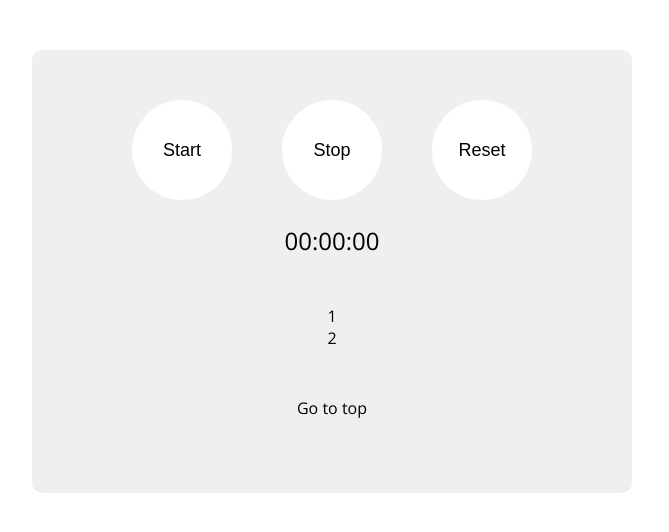
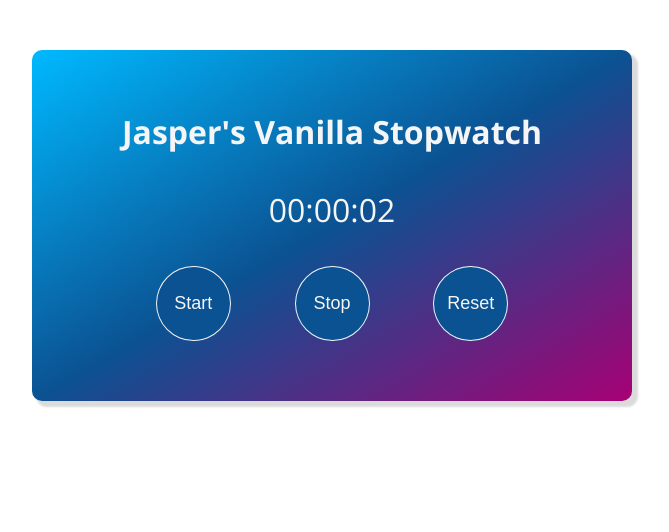
Before and after one commit to Laurel-Jasper/Stopwatch, a website: page index.html in a window 1280 px wide. Both pictures are taken after a click on the button "Start". Shown: the whole page, without its empty margins (308-977 px from the left). Drawn offline with nearby package versions, Linux system fonts and the light colour scheme.

Commit message:
Add new logic to the stopwatch functions

```diff
--- a/index.html
+++ b/index.html
@@ -19,35 +19,23 @@
     <title>Stopwatch</title>
   </head>
   <body>
-    <div class="legend-container">
-      <header class="header">
-        <!-- When i click start:
-            1) start button turns to stop button
-            2) lap button becomes active
-            3) when lap button is clicked creates a log of laps (time still goes)
-         -->
-
-        <!-- When i click stop button:
-            1) lap button goes away and reset button becomes active
-            2) when reset button is hit it sends us to the beginning
-        -->
-
-        <button id="start-button" class="default-button">Start</button>
-
-        <button id="stop-button" class="default-button">Stop</button>
-
-        <button class="reset-button default-button">Reset</button>
-      </header>
-      <div class="hero-container">
-        <div class="watch-face"><span id="watch-display">00:00:00</span></div>
-        <div class="time-logs">
-          <div class="time-log-1">1</div>
-          <div class="time-log-2">2</div>
-        </div>
+    <div class="hero-container">
+      <header>Jasper's Vanilla Stopwatch</header>
+      <div id="stopwatch-display">
+        00:00:00
       </div>
-      <footer class="footer">Go to top</footer>
+      <div class="buttons-container">
+        <button onclick="start()" id="start-button">Start</button>
+        <button onclick="stop()" id="stop-button">Stop</button>
+        <button onclick="reset()" id="reset-button">Reset</button>
+      </div>
+      <!-- <div class="color-1">Color 1</div>
+      <div class="color-2">Color 2</div>
+      <div class="color-3">Color 3</div>
+      <div class="color-4">Color 4</div>
+      <div class="color-5">Color 5</div> -->
     </div>
   </body>
 </html>
 
-<script src="scripts/index.js"></script>
+<script src="scripts/script.js"></script>
--- /dev/null
+++ b/scripts/script.js
@@ -0,0 +1,93 @@
+// Define variables to store time values
+let milliseconds = 0;
+let seconds = 0;
+let minutes = 0;
+let hours = 0;
+
+// Define variables to hold "stopwatch display"
+let displaySeconds = 0;
+let displayMinutes = 0;
+let displayHours = 0;
+
+// Variable to hold setInterval() function
+let interval = null;
+
+// Variable to hold stopwatch status
+let stopwatchStatus = "stopped";
+
+// Stopwatch function (logic to determine when to increment next value, ect.)
+
+function stopWatch() {
+  seconds++;
+
+  // Logic to determine when to increment next value
+
+  if (seconds / 60 === 1) {
+    seconds = 0;
+    minutes++;
+
+    if (minutes / 60 === 1) {
+      minutes = 0;
+      hours++;
+    }
+  }
+
+  // If seconds/minutes/hours are only one digit, add a leading 0 to the value
+  if (seconds < 10) {
+    displaySeconds = "0" + seconds.toString();
+  }
+  else {
+    displaySeconds = seconds;
+  }
+
+  if (minutes < 10) {
+    displayMinutes = "0" + minutes.toString();
+  }
+  else {
+    displayMinutes = minutes;
+  }
+
+  if (hours < 10) {
+    displayHours = "0" + hours.toString();
+  }
+  else {
+    displayHours = hours;
+  }
+
+  // Display updated time values to user
+  document.getElementById("stopwatch-display").innerHTML =
+    displayHours + ":" + displayMinutes + ":" + displaySeconds;
+}
+
+
+
+function start() {
+
+  if (stopwatchStatus === "stopped") {
+
+    // Start the stopwatch (by calling the setINterval() function
+    interval = window.setInterval(stopWatch, 1000);
+    stopwatchStatus = "started";
+  }
+
+}
+
+function stop() {
+  if (stopwatchStatus === "started") {
+    window.clearInterval(interval);
+    stopwatchStatus = "stopped";
+  }
+
+}
+
+// Function to reset the stopwatch
+
+function reset() {
+
+  window.clearInterval(interval);
+  seconds = 0;
+  minutes = 0;
+  hours = 0;
+  document.getElementById("stopwatch-display").innerHTML = "00:00:00";
+
+}
--- a/styles/styles.css
+++ b/styles/styles.css
@@ -1,113 +1,121 @@
 /* GLOBAL */
 * {
   margin: 0;
+  padding: 0;
 }
 
 body {
-  font-family: 'Open Sans', sans-serif;
+  font-family: "Open Sans", sans-serif;
   margin: 0;
+  padding: 0;
   display: flex;
+  align-items: center;
   justify-content: center;
-  align-items: center;
 }
 
-/* LEGEND STYLES */
+/* CONTAINER STYLES */
 
-.legend-container {
+.hero-container {
   display: flex;
   justify-content: center;
   align-items: center;
   margin: 50px;
   width: 500px;
   flex-wrap: wrap;
-  background-color: rgb(239, 239, 239);
+  background-color: #009688;
+  background-image: linear-gradient(to bottom right, #00B9FF, #0b5292, #a70074);
   padding: 50px;
   border-radius: 10px;
+  box-shadow: 5px 5px 2px 1px rgba(74, 74, 74, 0.2);
+}
+
+.buttons-container {
+  display: flex;
+  justify-content: space-evenly;
+  padding: 10px;
+  width: 500px;
 }
 
 /* HEADER STYLES */
 
-.header {
+header {
+  color: #f5f5f5;
+  font-size: 32px;
+  font-weight: 700;
   display: flex;
   align-items: center;
-  justify-content: space-evenly;
+  justify-content: center;
+  padding: 10px;
   width: 500px;
+}
+
+/* STOPWATCH */
+
+#stopwatch-display {
+  display: flex;
+  align-items: center;
+  justify-content: center;
+  color: #f5f5f5;
+  font-size: 32px;
+  width: 500px;
+  padding: 25px;
 }
 
 /* BUTTONS */
 
-.default-button {
-  width: 100px;
-  height: 100px;
-  border-radius: 100px;
-  border-style: none;
-  font-family: "Readex Pro", sans-serif;
+#start-button,
+#stop-button,
+#reset-button {
+  display: block;
+  height: 75px;
+  width: 75px;
   font-size: 18px;
-  background-color: white;
-  cursor: pointer;
+  border-radius: 50%;
+  border: none;
+  background-color: #0b5292;
+  /* background-image: linear-gradient(to bottom right, #00B9FF, #a70074); */
+  color: #f5f5f5;
+  /* border: 2px solid #00B9FF; */
+  box-shadow: inset 0px 0px 0px 1px #f5f5f5;
 }
 
-#start-stop-button {
-  border: rgb(57, 106, 255) solid 3px;
-  color: rgb(239, 239, 239);
-  background-color: rgb(57, 106, 255);
-  box-shadow: inset 0px 0px 0px 2px rgb(239, 239, 239);
+#start-button:hover,
+#stop-button:hover,
+#reset-button:hover {
+  color: #00B9FF  ;
+  cursor: pointer;
+  background-color: #f5f5f5;
+  /* background-image: linear-gradient(to bottom right, #f5f5f5, #f5f5f5); */
+  border: 2px solid #f5f5f5;
+  box-shadow: inset 0px 0px 0px 1px #00B9FF;
 }
 
-/* #stop-button {
-  border: rgb(255, 47, 47) solid 1px;
-  color: rgb(255, 47, 47);
-  display: none;
-} */
-
-#lap-reset-button {
-  border: rgb(71, 71, 71) solid 3px;
-  color: rgb(205, 205, 205);
-  background-color: rgb(71, 71, 71);
-  box-shadow: inset 0px 0px 0px 2px rgb(239, 239, 239);
+/* .color-1 {
+  background-color: #009688;
+  width: 200px;
+  height: 200px;
 }
 
-
-/* .reset-button {
-  border: rgb(198, 198, 198) solid 1px;
-  color: rgb(198, 198, 198);
-  display: none;
-} */
-
-/* HERO STYLES */
-
-.hero-container {
-  width: 500px;
-  display: flex;
-  align-items: center;
-  justify-content: center;
-  flex-wrap: wrap;
+.color-2 {
+  background-color: #35a79c;
+  width: 200px;
+  height: 200px;
 }
 
-.watch-face {
-  width: 500px;
-  display: flex;
-  align-items: center;
-  justify-content: center;
-  font-size: 24px;
-  padding: 24px;
+.color-3 {
+  background-color: #54b2a9;
+  width: 200px;
+  height: 200px;
 }
 
-.time-logs {
-  width: 500px;
-  display: flex;
-  align-items: center;
-  justify-content: center;
-  flex-direction: column;
-  padding: 24px;
+.color-4 {
+  background-color: #65c3ba;
+  width: 200px;
+  height: 200px;
 }
 
-/* FOOTER STYLES */
-
-.footer {
-  width: 500px;
-  display: flex;
-  align-items: center;
-  justify-content: center;
-  padding: 24px;
-}
+.color-5 {
+  background-color: #83d0c9;
+  width: 200px;
+  height: 200px;
+} */
```
Also changed, not shown: scripts/index.js (deleted, +0 -59 lines).
